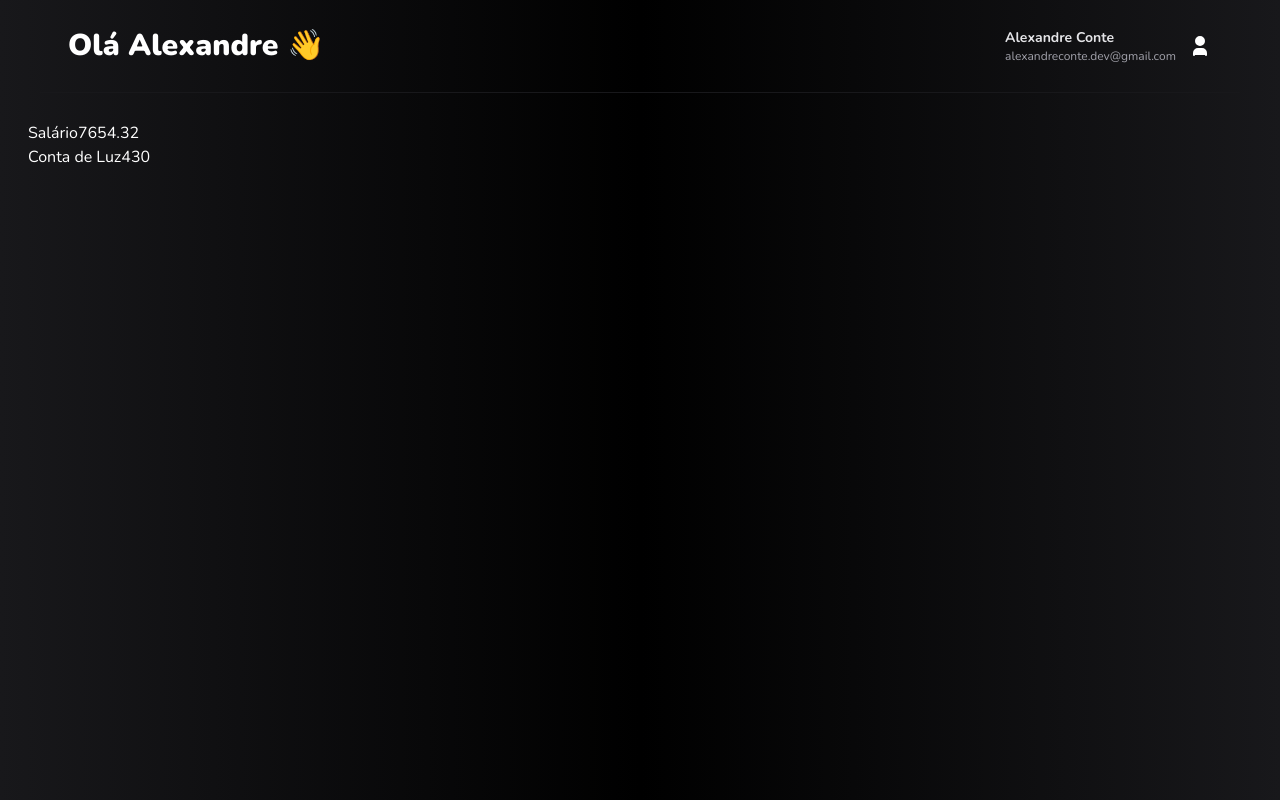
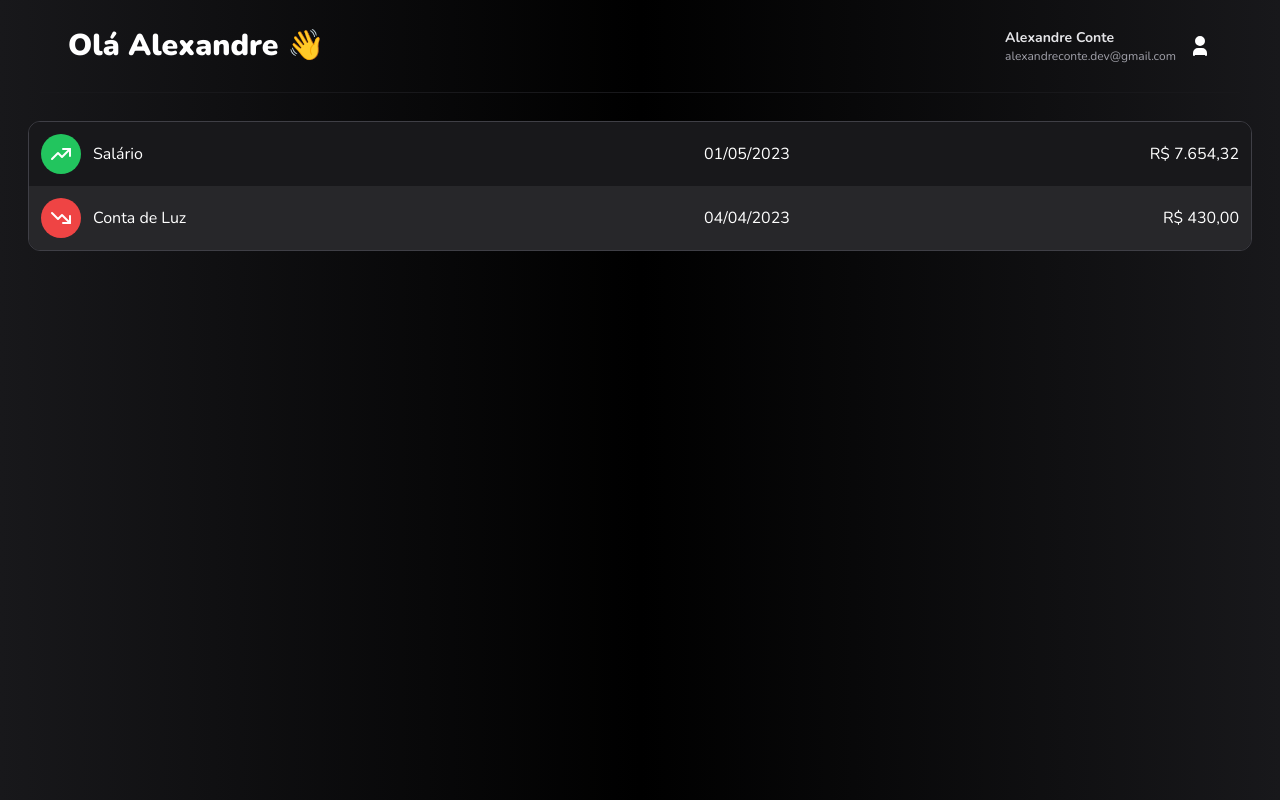
Before and after one commit to AlexandreConte/BitCent, a Next.js app: page / in a window 1280 px wide. Built offline with nearby package versions, Linux system fonts and the light colour scheme.

Commit message:
transacoes falsas: renderizando

```diff
--- a/src/components/financas/Lista.tsx
+++ b/src/components/financas/Lista.tsx
@@ -1,21 +1,54 @@
+import { TipoTransacao } from "@/logic/core/financas/TipoTransacao"
 import Transacao from "@/logic/core/financas/Transacao"
+import Data from "@/logic/utils/Data"
+import Dinheiro from "@/logic/utils/Dinheiro"
+import { IconTrendingDown, IconTrendingUp } from "@tabler/icons-react"
 
 interface ListaProps {
     transacoes: Transacao[]
 }
 
 export default function Lista({ transacoes }: ListaProps) {
-    function renderizarLinha(transacao: Transacao) {
+
+    function renderizarTipo(tipo: TipoTransacao) {
         return (
-            <div key={transacao.id}>
-                <span>{transacao.descricao}</span>
-                <span>{transacao.valor}</span>
+            <span className={`
+                flex justify-center items-center
+                h-8 w-8 sm:w-10 sm:h-10 p-1.5 rounded-full
+                ${tipo === TipoTransacao.RECEITA ? 'bg-green-500' : 'bg-red-500'}
+            `}>
+                {tipo === TipoTransacao.RECEITA
+                    ? <IconTrendingUp />
+                    : <IconTrendingDown />}
+            </span>
+        )
+    }
+
+    function renderizarLinha(transacao: Transacao, indice: number) {
+        return (
+            <div key={transacao.id} className={`
+                flex items-center gap-3 p-3 cursor-pointer
+                ${indice % 2 === 0 ? "bg-zinc-900" : "bg-zinc-800"}
+            `}>
+                {renderizarTipo(transacao.tipo)}
+                <span className="w-full md:w-1/2">
+                    {transacao.descricao}
+                </span>
+                <span className="hidden md:inline flex-1">
+                    {Data.ddmmy.formatar(transacao.data)}
+                </span>
+                <span className="">
+                    {Dinheiro.formatar(transacao.valor)}
+                </span>
             </div>
         )
     }
 
     return (
-        <div>
+        <div className="
+            flex flex-col border border-zinc-700
+            rounded-xl overflow-hidden
+        ">
             {transacoes.map(renderizarLinha)}
         </div>
     )
--- a/src/data/constants/transacoesFalsas.ts
+++ b/src/data/constants/transacoesFalsas.ts
@@ -8,7 +8,7 @@ const transacoesFalsas: Transacao[] = [
         descricao: 'Salário',
         data: new Date(2023, 4, 1),
         valor: 7654.32,
-        tipo: TipoTransacao.DESPESA
+        tipo: TipoTransacao.RECEITA
     },
     {
         id: Id.novo(),
```
